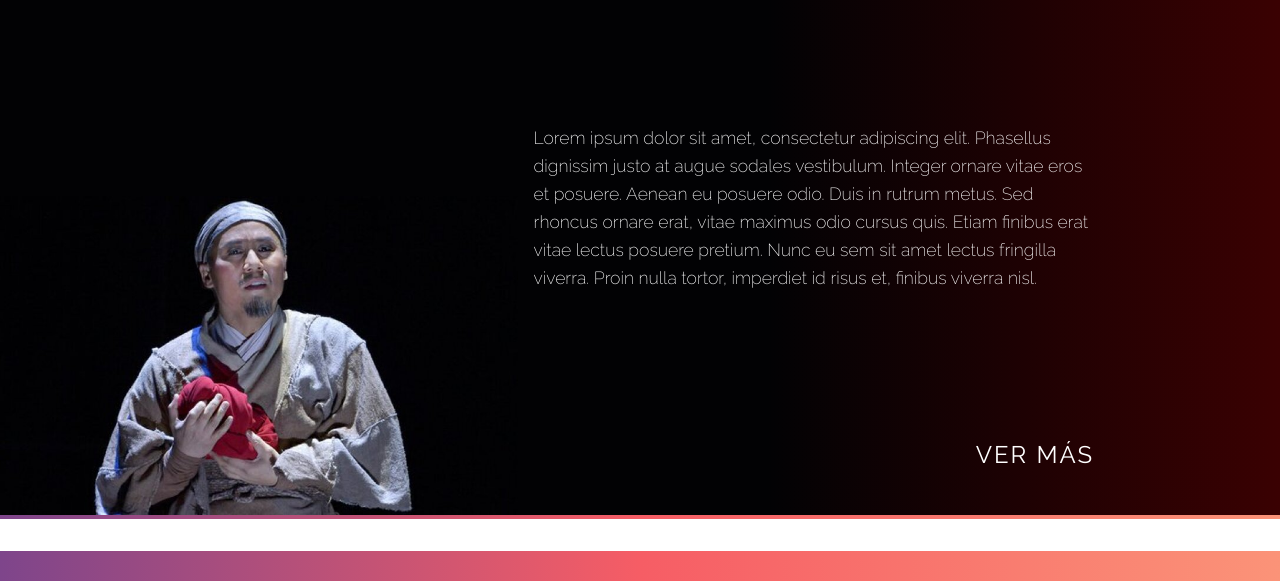
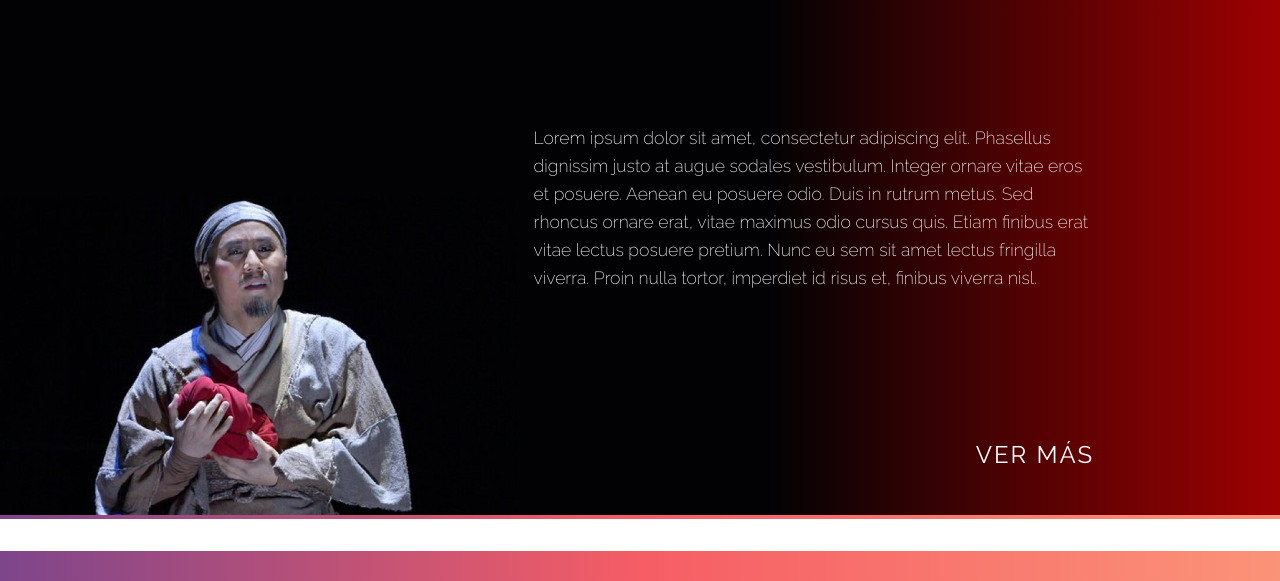
Before and after one commit to anxela-re/casa-do-pulpo, a website built with Parcel: page src/index.html in a window 1280 px wide. Shown: the part 245-826 px from the top of the page. Built offline with nearby package versions, Linux system fonts and the light colour scheme.

Commit message:
change red

```diff
--- a/src/assets/styles/_variables.scss
+++ b/src/assets/styles/_variables.scss
@@ -9,9 +9,11 @@ $uoc-masterbrand: #73edff;
 $uoc-bg: color.scale($uoc-masterbrand, $lightness: 70%);
 
 $mqMinWidth: 420px;
+$current-play-primary-dark: #9f0102;
+// $current-play-primary-dark: #3a0102;
+$current-play-primary: #bb020e;
+// $current-play-primary: #6a0002;
 
-$current-play-primary: #6a0002;
-$current-play-primary-dark: #3a0102;
 $white: #fff;
 $black: #020204;
 $octopus-color: #7e458b;
```
